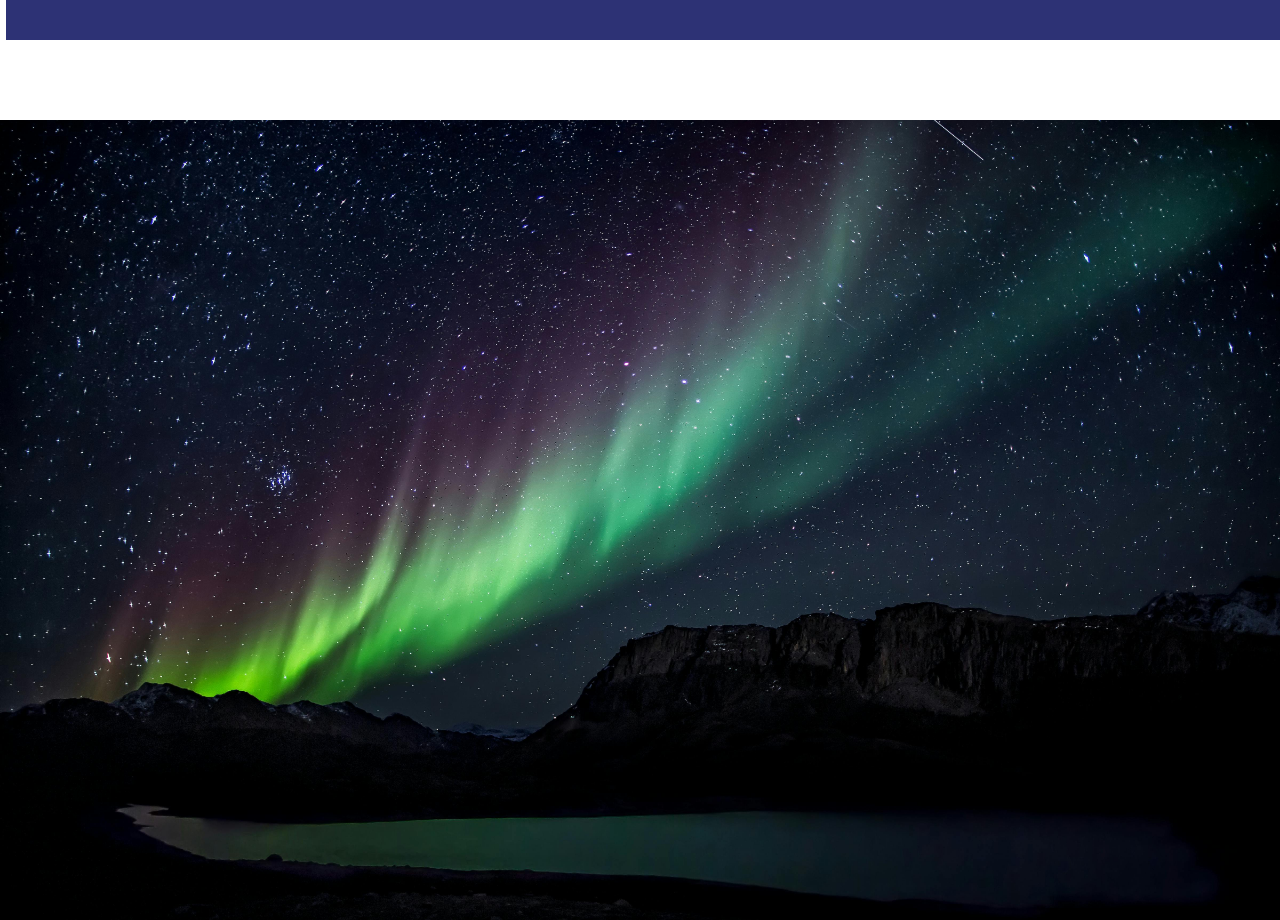
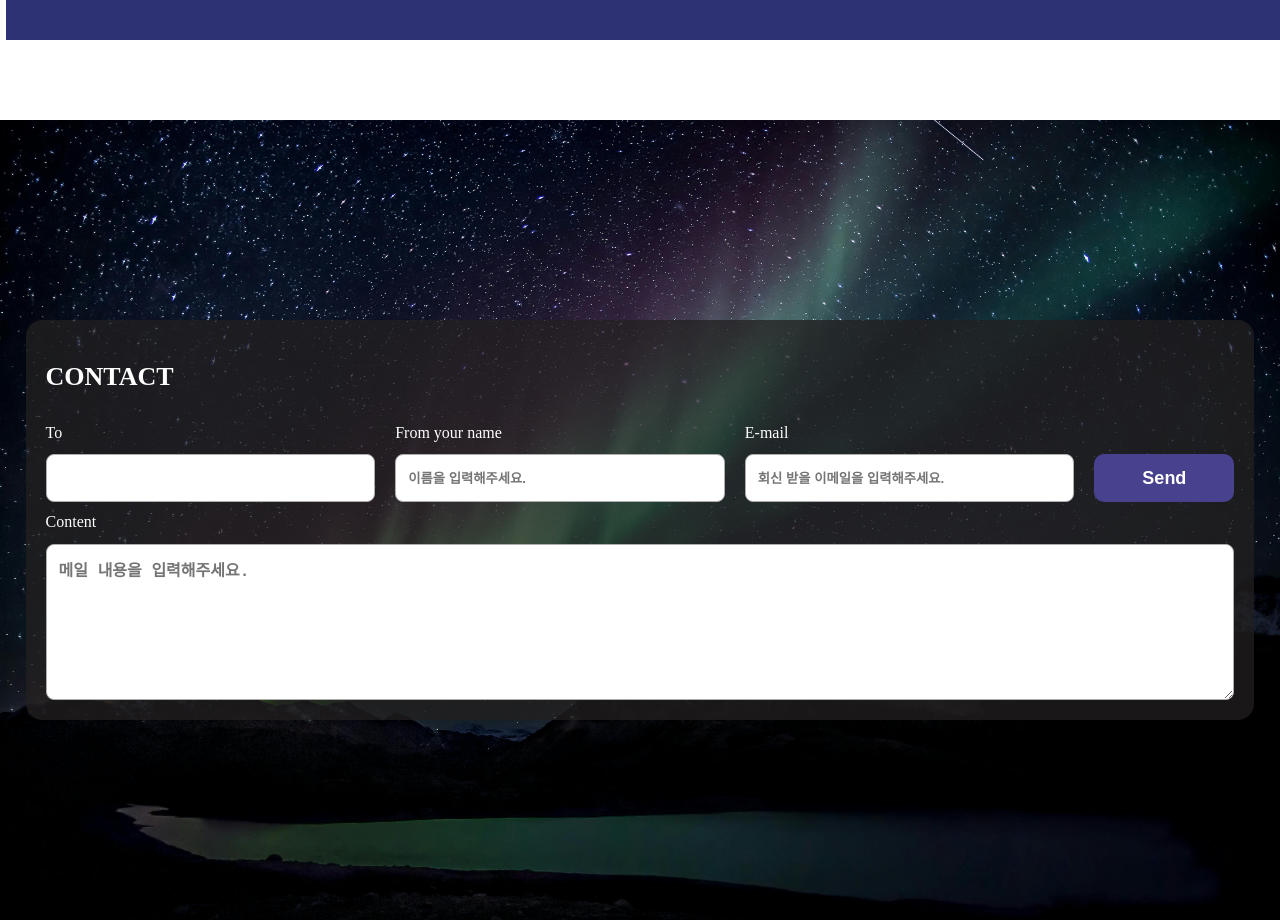
Before and after one commit to seungjaelee2684/seungjae-portfolio, a React (Create React App) app: page /website in a window 1280 px wide. Shown: the part 2340-3260 px from the top of the page. Built offline with nearby package versions, Linux system fonts and the light colour scheme; no server answers; a web font is replaced by a local one.

Commit message:
<Feat: email.js를 이용한 이메일 보내기 기능 구현>

```diff
--- a/package.json
+++ b/package.json
@@ -3,6 +3,7 @@
   "version": "0.1.0",
   "private": true,
   "dependencies": {
+    "@emailjs/browser": "^4.3.3",
     "@reduxjs/toolkit": "^2.2.1",
     "@testing-library/jest-dom": "^5.14.1",
     "@testing-library/react": "^13.0.0",
--- /dev/null
+++ b/src/components/SitePage/Contact.tsx
@@ -0,0 +1,205 @@
+import React, { useRef, useState } from 'react'
+import styled from 'styled-components';
+import emailjs from '@emailjs/browser';
+import Background2 from '../../assets/images/backgroundWeb.jpg';
+import { MainBackground } from '../../pages/SitePage';
+
+const Contact = () => {
+
+    const form = useRef<HTMLFormElement>(null);
+    const publicKey = process.env.REACT_APP_EMAILJS_PUBLIC_KEY;
+    console.log(publicKey);
+
+    const [inputValue, setInputValue] = useState<any>({
+        to_name: "이승재",
+        from_name: "",
+        from_email: "",
+        message: ""
+    });
+    const { to_name, from_name, from_email, message } = inputValue;
+
+    const onChangeHandler = (e: any) => {
+        const { name, value } = e.target;
+        setInputValue({
+            ...inputValue,
+            [name]: value
+        });
+    };
+
+    const sendEmail = (e: any) => {
+        e.preventDefault();
+
+        if (!form.current) return;
+
+        emailjs
+            .sendForm("silverfrog", "template_w5pdeyj", form.current, publicKey)
+            .then(
+                () => {
+                    alert("메일 전송이 완료되었습니다!");
+                },
+                (error: any) => {
+                    alert("메일 전송 실패...!");
+                    console.log(error, publicKey);
+                }
+            );
+    };
+
+    return (
+        <MainBackground id="contact" src={Background2}>
+            <FormContainer id="contact" ref={form} onSubmit={sendEmail}>
+                <Title>CONTACT</Title>
+                <FirstContainer>
+                    <Wrapper>
+                        <Label>To</Label>
+                        <DefaultInput
+                            name='to_name'
+                            onChange={(e: any) => e.preventDefault()}
+                             />
+                    </Wrapper>
+                    <Wrapper>
+                        <Label>From your name</Label>
+                        <ShortInput
+                            name='from_name'
+                            value={from_name}
+                            placeholder="이름을 입력해주세요."
+                            autoComplete='off'
+                            onChange={onChangeHandler}
+                             />
+                    </Wrapper>
+                    <Wrapper>
+                        <Label>E-mail</Label>
+                        <ShortInput
+                            type='email'
+                            name='from_email'
+                            value={from_email}
+                            placeholder="회신 받을 이메일을 입력해주세요."
+                            autoComplete='off'
+                            onChange={onChangeHandler}
+                             />
+                    </Wrapper>
+                    <Button type='submit' value="Send" />
+                </FirstContainer>
+                <Wrapper style={{ width: "100%", height: "100%" }}>
+                    <Label>Content</Label>
+                    <ContentInput
+                        name='message'
+                        value={message}
+                        placeholder="메일 내용을 입력해주세요."
+                        autoComplete='off'
+                        onChange={onChangeHandler}
+                         />
+                </Wrapper>
+            </FormContainer>
+        </MainBackground>
+    )
+};
+
+const FormContainer = styled.form`
+    width: 1320px;
+    height: 400px;
+    border-radius: 16px;
+    background-color: #222020bc;
+    box-sizing: border-box;
+    display: flex;
+    flex-direction: column;
+    justify-content: center;
+    align-items: start;
+    gap: 10px;
+    padding: 20px;
+
+    @media screen and (max-width: 1320px) {
+        width: 96%;
+    };
+`;
+
+const Title = styled.h1`
+    font-size: 26px;
+    line-height: normal;
+`;
+
+const FirstContainer = styled.div`
+    width: 100%;
+    display: flex;
+    justify-content: start;
+    align-items: end;
+    gap: 20px;
+
+    @media screen and (max-width: 836px) {
+        flex-direction: column;
+    }
+`;
+
+const Wrapper = styled.div`
+    width: 100%;
+    display: flex;
+    flex-direction: column;
+    justify-content: center;
+    align-items: start;
+    gap: 12px;
+`;
+
+const Label = styled.label`
+    font-size: 16px;
+    line-height: 120%;
+`;
+
+const DefaultInput = styled.input`
+    outline: none;
+    box-sizing: border-box;
+    padding: 12px;
+    border: 1px solid #ADADAD;
+    border-radius: 8px;
+    width: 100%;
+    height: 48px;
+    font-weight: 600;
+    width: 100%;
+    color: #ADADAD;
+    cursor: default;
+`;
+
+const ShortInput = styled.input`
+    outline: none;
+    box-sizing: border-box;
+    padding: 12px;
+    border: 1px solid #ADADAD;
+    border-radius: 8px;
+    width: 100%;
+    height: 48px;
+    font-weight: 600;
+
+    &:hover {
+        border: 1px solid #2186addc;
+    }
+
+    &:active {
+        border: 1px solid #2186addc;
+    }
+`;
+
+const ContentInput = styled.textarea`
+    width: 100%;
+    height: 100%;
+    outline: none;
+    box-sizing: border-box;
+    padding: 12px;
+    border: 1px solid #ADADAD;
+    border-radius: 8px;
+    font-weight: 600;
+    font-size: 16px;
+`;
+
+const Button = styled.input`
+    min-width: 140px;
+    height: 48px;
+    border: none;
+    outline: none;
+    border-radius: 10px;
+    background-color: #47418e;
+    color: #FEFEFE;
+    font-size: 18px;
+    font-weight: 700;
+    line-height: 120%;
+    cursor: pointer;
+`;
+
+export default Contact;
--- a/src/components/SitePage/WebHeader.tsx
+++ b/src/components/SitePage/WebHeader.tsx
@@ -6,31 +6,18 @@ import { IoGameControllerOutline } from "react-icons/io5";
 interface WebHeaderProps {
   headerRef: React.RefObject<HTMLDivElement>;
   isScroll: boolean;
+  onClickMoveHandler: (id: string) => void;
 };
 
-const WebHeader : React.FC<WebHeaderProps> = ({ headerRef, isScroll }) => {
+const WebHeader : React.FC<WebHeaderProps> = ({ headerRef, isScroll, onClickMoveHandler }) => {
 
   const navigate = useNavigate();
-  const [mouseOver, setMouseOver] = useState<boolean>(false);
-  const hoverRef = useRef<HTMLDivElement>(null);
 
   const onClickScrollTopHandler = () => {
     window.scrollTo({
       top: 0,
       behavior: "smooth"
     });
-  };
-
-  const onClickMoveHandler = (id: string) => {
-    const elementId = document.getElementById(id);
-
-    if (elementId) {
-      elementId.scrollIntoView({ behavior: 'smooth' });
-    };
-  };
-
-  const onMouseOverHandler = () => {
-
   };
 
   return (
@@ -46,25 +33,8 @@ const WebHeader : React.FC<WebHeaderProps> = ({ headerRef, isScroll }) => {
           <Navigate
             color={(isScroll) ? "#222020" : "#fefefea6"}
             hovercolor={(isScroll) ? "#ADADAD" : "#FEFEFE"}
-            onClick={() => onClickMoveHandler("about us")}
-            onMouseOver={() => {
-              if (!hoverRef.current) return;
-              hoverRef.current.style.visibility = `visible`;
-            }}
-            onMouseLeave={() => {
-              if (!hoverRef.current) return;
-              hoverRef.current.style.visibility = `hidden`;
-            }}>
+            onClick={() => onClickMoveHandler("about us")}>
             ABOUT
-            <HoverContainer ref={hoverRef} onClick={(e) => e.stopPropagation()}>
-              <HoverContent>
-                <Navigate
-                  color={(isScroll) ? "#222020" : "#fefefea6"}
-                  hovercolor={(isScroll) ? "#ADADAD" : "#FEFEFE"}>
-                    나에대해
-                </Navigate>
-              </HoverContent>
-            </HoverContainer>
           </Navigate>
           <Navigate
             color={(isScroll) ? "#222020" : "#fefefea6"}
@@ -163,6 +133,7 @@ const Navigate = styled.a<{ color: string, hovercolor: string }>`
   font-size: 20px;
   font-weight: 700;
   height: 100%;
+  transition: all 0.2s;
   display: flex;
   align-items: center;
   color: ${(props) => props.color};
@@ -196,30 +167,4 @@ const GameButton = styled.button<{ color: string, hovercolor: string }>`
   }
 `;
 
-const HoverContainer = styled.div`
-  width: 100vw;
-  height: 60px;
-  position: fixed;
-  top: 80px;
-  left: 0;
-  visibility: hidden;
-  background-color: #222020c3;
-  z-index: 5;
-`;
-
-const HoverContent = styled.div`
-  width: 1320px;
-  height: 100%;
-  display: flex;
-  justify-content: end;
-  align-items: center;
-  gap: 30px;
-  padding-right: 300px;
-  box-sizing: border-box;
-
-  @media screen and (max-width: 1320px) {
-    width: 96%;
-  }
-`;
-
 export default WebHeader;
--- a/src/pages/SitePage.tsx
+++ b/src/pages/SitePage.tsx
@@ -4,11 +4,11 @@ import WebHeader from '../components/SitePage/WebHeader';
 import Banner from '../components/SitePage/Banner';
 import About from '../components/SitePage/About';
 import Background1 from '../assets/images/portfolioBG.jpg';
-import Background2 from '../assets/images/backgroundWeb.jpg';
 import { BsArrow90DegRight } from 'react-icons/bs';
 import { GoArrowUpRight } from 'react-icons/go';
 import Project from '../components/SitePage/Project';
 import { BsBoxArrowUpRight } from "react-icons/bs";
+import Contact from '../components/SitePage/Contact';
 
 const SitePage = () => {
 
@@ -16,11 +16,12 @@ const SitePage = () => {
   const infoRef = useRef<HTMLDivElement>(null);
   const [isScroll, setIsScroll] = useState<boolean>(false);
 
-  const onClickScrollMoveHandler = (id: string) => {
+  const onClickMoveHandler = (id: string) => {
     const elementId = document.getElementById(id);
 
-    if (!elementId) return;
-    elementId.scrollIntoView({ behavior: "smooth" });
+    if (elementId) {
+      elementId.scrollIntoView({ behavior: 'smooth' });
+    };
   };
 
   useEffect(() => {
@@ -29,7 +30,7 @@ const SitePage = () => {
       let viewport = window.innerHeight;
 
       console.log(scrolly, viewport);
-      if (scrolly > viewport) {
+      if (scrolly > viewport && scrolly < viewport * 3) {
         setIsScroll(true);
       } else {
         setIsScroll(false);
@@ -47,7 +48,7 @@ const SitePage = () => {
 
   return (
     <MainLayout>
-      <WebHeader headerRef={headerRef} isScroll={isScroll} />
+      <WebHeader headerRef={headerRef} isScroll={isScroll} onClickMoveHandler={onClickMoveHandler} />
       <MainBackground src={Background1}>
         <MainTitleContainer>
           <MainTitleWrapper>
@@ -63,7 +64,7 @@ const SitePage = () => {
             <SubTitle>
               새하얀 도화지와 같은 개발자
             </SubTitle>
-            <ContactBtn>
+            <ContactBtn onClick={() => onClickMoveHandler("contact")}>
               섭외하기
               <GoArrowUpRight />
             </ContactBtn>
@@ -75,11 +76,11 @@ const SitePage = () => {
         </TextContent>
         <NavContainer>
           <NavWrapper>
-            <NavButton onClick={() => onClickScrollMoveHandler("about us")}>
+            <NavButton onClick={() => onClickMoveHandler("about us")}>
               ABOUT
               <BsBoxArrowUpRight size={18} style={{ marginBottom: "6px" }} />
             </NavButton>
-            <NavButton onClick={() => onClickScrollMoveHandler("project")}>
+            <NavButton onClick={() => onClickMoveHandler("project")}>
               PROJECT
               <BsBoxArrowUpRight size={18} style={{ marginBottom: "6px" }} />
             </NavButton>
@@ -87,7 +88,7 @@ const SitePage = () => {
               SKILL
               <BsBoxArrowUpRight size={18} style={{ marginBottom: "6px" }} />
             </NavButton>
-            <NavButton onClick={() => onClickScrollMoveHandler("contact")}>
+            <NavButton onClick={() => onClickMoveHandler("contact")}>
               CONTACT
               <BsBoxArrowUpRight size={18} style={{ marginBottom: "6px" }} />
             </NavButton>
@@ -98,7 +99,7 @@ const SitePage = () => {
         <About />
         <Project />
       </MainContainer>
-      <MainBackground id="contact" src={Background2} />
+      <Contact />
     </MainLayout>
   )
 };
@@ -144,7 +145,7 @@ const MainLayout = styled.article`
   font-size: 400;
 `;
 
-const MainBackground = styled.div<{ src: string }>`
+export const MainBackground = styled.div<{ src: string }>`
   width: 100%;
   height: 100vh;
   background-image: url(${(props) => props.src});
```
Also changed, not shown: 2 other files (tests, documents, lock files or other folders).
